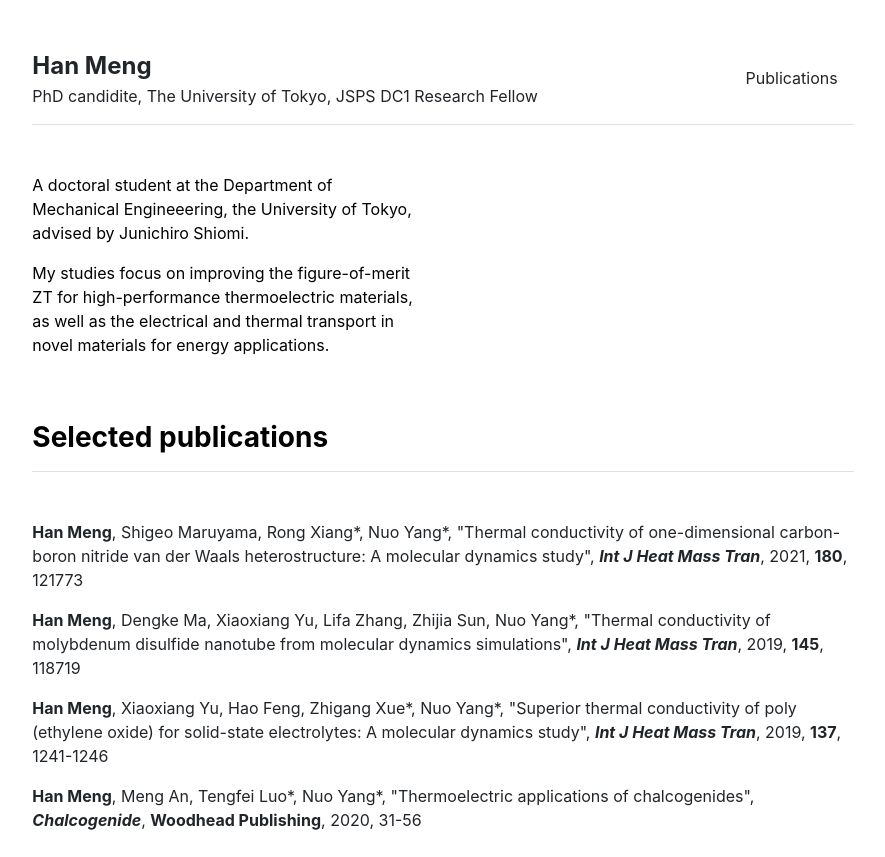
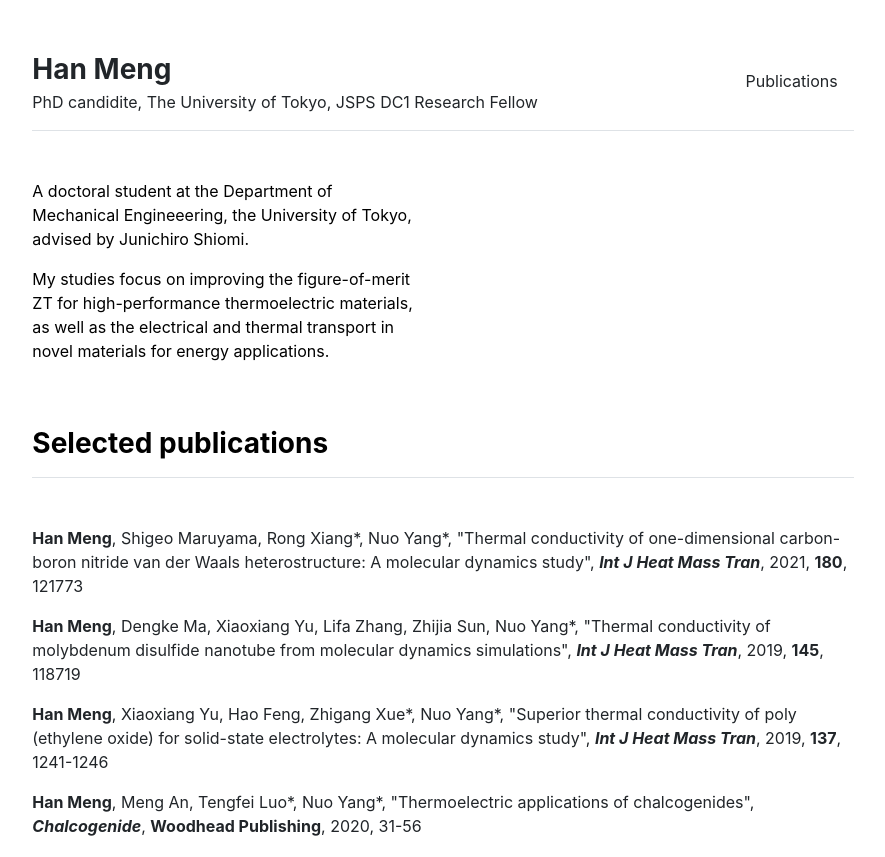
Before and after one commit to utmenghan/utmenghan.github.io, a plain HTML site: page index.html in a window 1280 px wide. Shown: the top 857 px of the page, without its empty margins (197-1082 px from the left). Drawn offline with Linux system fonts and the light colour scheme.

Commit message:
Update index.html

```diff
--- a/index.html
+++ b/index.html
@@ -18,7 +18,7 @@
       <header class="d-flex flex-column flex-md-row align-items-center pb-3 mb-5 border-bottom">
   <div>
     <a href="https://utmenghan.github.io/" class="d-flex align-items-center text-decoration-none">
-      <span class="fs-4 fw-bold">Han Meng</span>
+      <span class="fs-3 fw-bold">Han Meng</span>
     </a>
     <a href="https://utmenghan.github.io/" class="d-flex align-items-center text-decoration-none">
       <span>PhD candidite, The University of Tokyo, JSPS DC1 Research Fellow</span>
```
